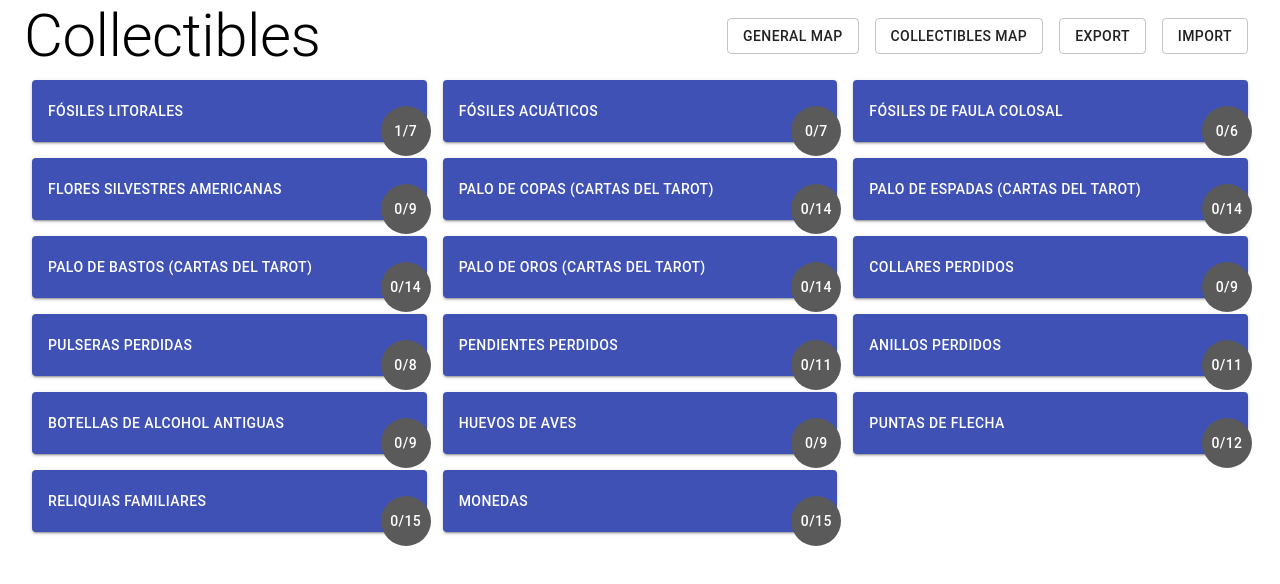
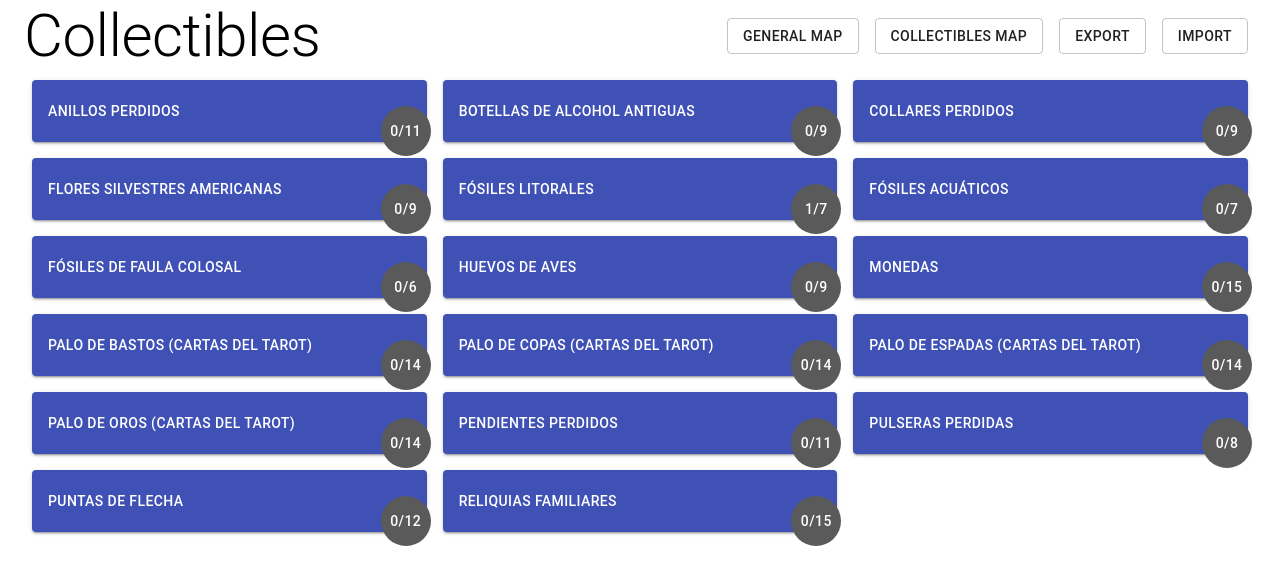
Before and after one commit to raikkon88/rdo-collectibles-app, a React (Create React App) app: page / in a window 1280 px wide. Shown: the top 584 px of the page. Built offline with nearby package versions, Linux system fonts and the light colour scheme.

Commit message:
[FEAT] Added sorting to the buttons headers

```diff
--- a/src/App.tsx
+++ b/src/App.tsx
@@ -46,6 +46,24 @@ function App() {
     input.click()
   }
 
+  const getMenuItems = React.useMemo<CollectionMenuItemParams[]>(() => {
+
+    const sortFunc = (a:string, b:string) => {
+      let aName = collectibles[a].name;
+      let bName = collectibles[b].name;
+      return aName < bName ? -1 : aName > bName ? 1 : 0
+    }
+
+    return Object.keys(collectibles).sort(sortFunc).map((key:string) => {
+      return ({
+        name: collectibles[key].name,
+        length: collectibles[key].collectibleList.length,
+        count: collectibles[key].collectibleList.filter((collectible: CollectibleParams) => collectible.count > 0).length,
+        onClick: () => setSelectedCollectible(key),
+        fullWidth: true
+    } as CollectionMenuItemParams)})
+  }, [collectibles])
+
   return (
       <Container maxWidth='xl'>
         <Grid>
@@ -55,14 +73,7 @@ function App() {
           <Grid container direction="row">
             {
               collectibles && <CollectionMenu
-                items={Object.keys(collectibles).map((key:string) => {
-                  return ({
-                    name: collectibles[key].name,
-                    length: collectibles[key].collectibleList.length,
-                    count: collectibles[key].collectibleList.filter((collectible: CollectibleParams) => collectible.count > 0).length,
-                    onClick: () => setSelectedCollectible(key),
-                    fullWidth: true
-                } as CollectionMenuItemParams)})}
+                items={getMenuItems}
                 />
             }
           </Grid>
--- a/src/components/collectionMenu/item/CollectionMenuItem.tsx
+++ b/src/components/collectionMenu/item/CollectionMenuItem.tsx
@@ -37,7 +37,6 @@ export interface CollectionMenuItemParams {
   fullWidth: boolean
 }
 
-
 const CollectionMenuItem = ({name, onClick, count, length, fullWidth} : CollectionMenuItemParams) => {
 
   const classes = useStyles()
```
